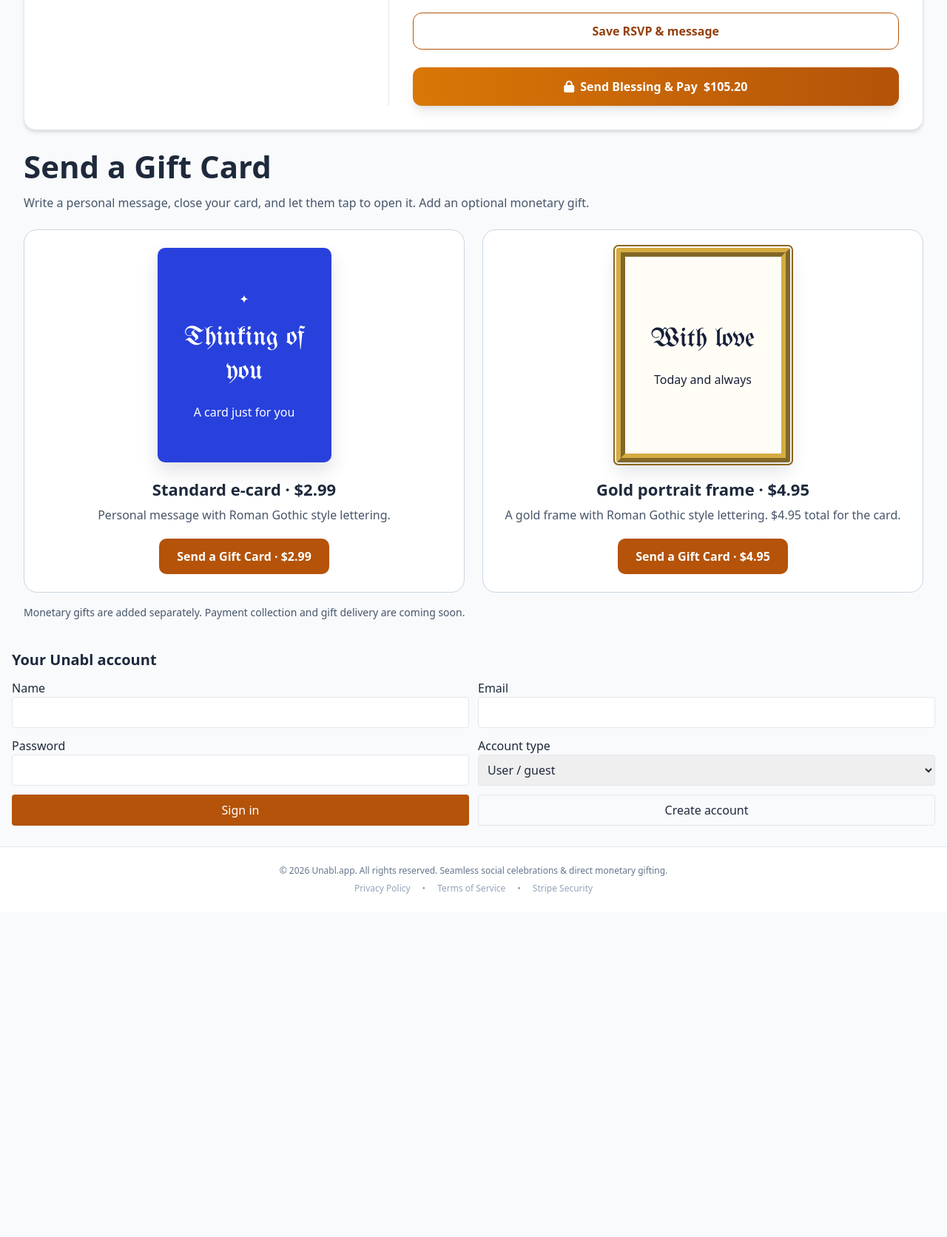
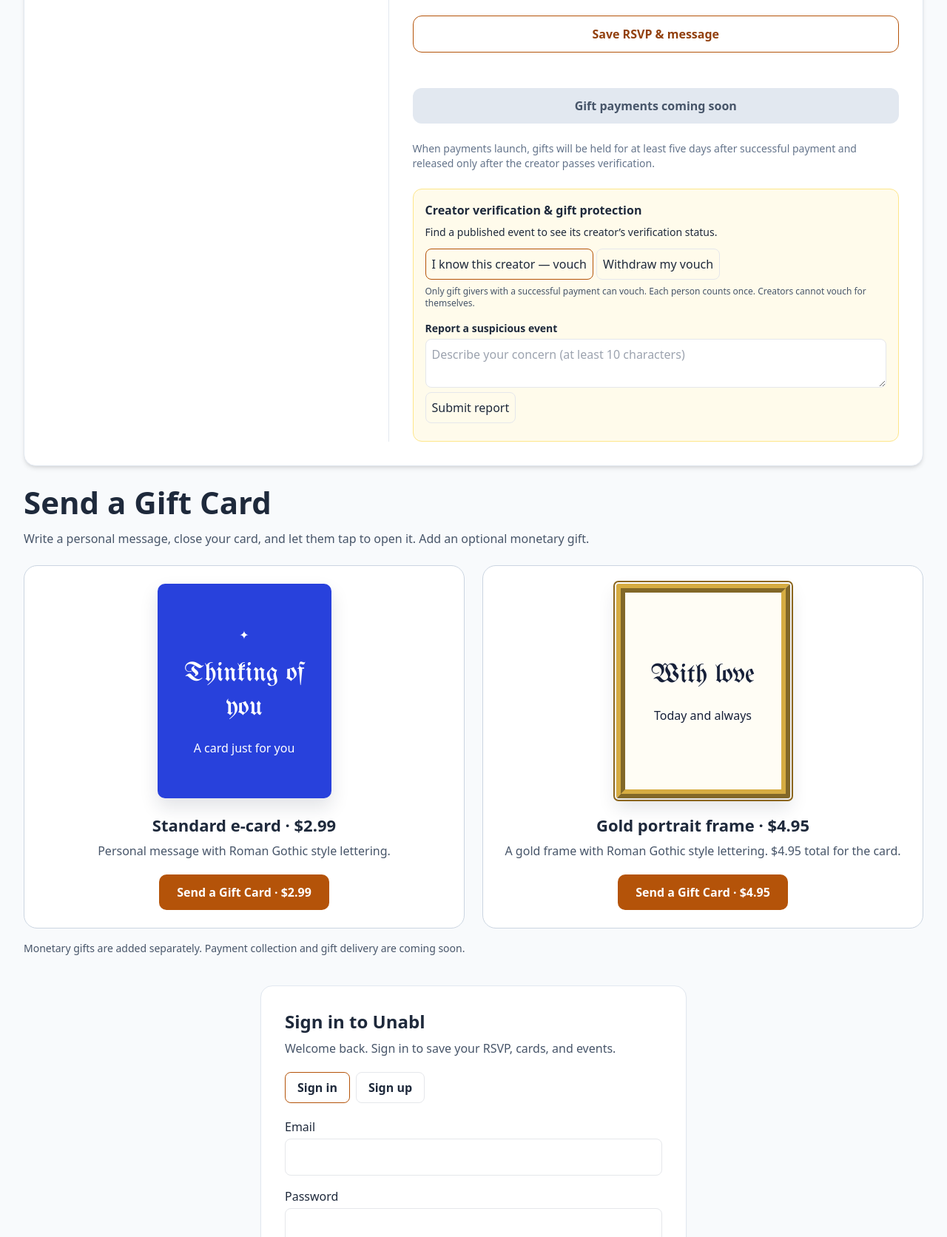
Before and after one commit to DSangHub/unabl, a plain HTML site: page index.html in a window 1280 px wide. Shown: the part 1128-2800 px from the top of the page at 74% size. Before the commit the page ends 2361 px from the top, so only its background shows below. Drawn offline with nearby package versions, Linux system fonts and the light colour scheme; a script that the page names is missing.

Commit message:
Add signup/signin and creator verification controls

```diff
--- a/index.html
+++ b/index.html
@@ -41,7 +41,7 @@
 
   <!-- Header / Navigation -->
   <header class="bg-white border-b border-slate-200 sticky top-0 z-50">
-    <div class="max-w-7xl mx-auto px-4 sm:px-6 lg:px-8 h-16 flex items-center justify-between">
+    <div class="max-w-7xl mx-auto px-4 sm:px-6 lg:px-8 min-h-16 py-3 flex flex-wrap gap-3 items-center justify-between">
       <div class="flex items-center gap-3">
         <div class="bg-gradient-to-tr from-amber-500 to-violet-600 text-white font-black text-xl p-2 rounded-xl tracking-wider">
           UB
@@ -53,7 +53,9 @@
       </div>
 
       <!-- Language Switcher & Geo Indicator -->
-      <div class="flex items-center gap-3">
+      <div class="flex items-center flex-wrap gap-2">
+        <a id="header-signin" href="#account" class="text-sm font-semibold text-amber-800 px-2 py-2">Sign in</a>
+        <a id="header-signup" href="#account" class="bg-amber-700 text-white text-sm font-semibold px-3 py-2 rounded-lg">Sign up</a>
         <div id="geoBadge" class="hidden sm:flex items-center gap-1.5 bg-slate-100 text-slate-600 text-xs px-3 py-1.5 rounded-full border border-slate-200">
           <i class="fa-solid fa-location-dot text-amber-500"></i>
           <span id="geoText">Detecting Location...</span>
@@ -123,7 +125,7 @@
           <div class="inline-block bg-violet-100 text-violet-700 font-semibold text-xs px-3 py-1 rounded-full uppercase tracking-wider" id="eventCategory">
             Wedding Celebration
           </div>
-          <h2 class="text-2xl font-bold text-slate-900" id="eventTitle">Maya & Raj's Wedding</h2>
+          <h2 class="text-2xl font-bold text-slate-900" id="eventTitle">Maya & Raj's Wedding</h2><span id="creator-badge" class="inline-block mt-2 text-sm text-slate-500">Sample event · not verified</span>
           <p class="text-xs text-amber-600 font-bold tracking-wide" id="displayHashtag">#MayaAndRaj2026</p>
 
           <div class="space-y-3 text-sm text-slate-600 pt-2">
@@ -236,9 +238,17 @@
 
           <button id="rsvp-save" type="button" class="w-full border border-amber-700 text-amber-800 font-bold p-3 rounded-xl">Save RSVP & message</button><p id="event-status" role="status" aria-live="polite"></p>
 <!-- Submit Button -->
-          <button onclick="processCheckout()" class="w-full bg-gradient-to-r from-amber-600 to-amber-700 hover:from-amber-700 hover:to-amber-800 text-white font-extrabold py-3.5 rounded-xl shadow-lg hover:shadow-xl transition flex items-center justify-center gap-2">
-            <i class="fa-solid fa-lock"></i> Send Blessing & Pay <span id="btnPayTotal">$105.20</span>
-          </button>
+          <button type="button" disabled class="w-full bg-slate-200 text-slate-600 font-bold py-3 rounded-xl">Gift payments coming soon<span id="btnPayTotal" hidden>$105.20</span></button>
+          <p class="text-sm text-slate-500">When payments launch, gifts will be held for at least five days after successful payment and released only after the creator passes verification.</p>
+          <div class="border border-amber-200 bg-amber-50 rounded-xl p-4 mt-4">
+            <h3 class="font-bold">Creator verification &amp; gift protection</h3>
+            <p id="creator-trust-detail" class="text-sm mt-2">Find a published event to see its creator’s verification status.</p>
+            <button id="vouch-creator" type="button" class="border border-amber-700 rounded-lg p-2 mt-3">I know this creator — vouch</button>
+            <button id="withdraw-vouch" type="button" class="border rounded-lg p-2 mt-3">Withdraw my vouch</button>
+            <p class="text-xs text-slate-600 mt-2">Only gift givers with a successful payment can vouch. Each person counts once. Creators cannot vouch for themselves.</p>
+            <form id="fraud-report-form" class="mt-4"><label class="block text-sm font-semibold" for="fraud-reason">Report a suspicious event</label><textarea id="fraud-reason" required minlength="10" maxlength="2000" class="w-full border rounded-lg p-2 mt-1" placeholder="Describe your concern (at least 10 characters)"></textarea><button type="submit" class="border rounded-lg p-2">Submit report</button></form>
+            <p id="trust-action-status" role="status" aria-live="polite" class="text-sm mt-2"></p>
+          </div>
         </div>
       </div>
     <section class="ecard-options" aria-labelledby="ecard-heading">
@@ -470,7 +480,21 @@
     </div>
 
   </main>
-<section class="max-w-7xl mx-auto w-full p-4" aria-labelledby="account-title"><h2 id="account-title" class="text-xl font-bold">Your Unabl account</h2><form id="account-form" class="grid sm:grid-cols-2 gap-3 mt-3"><label>Name<input id="account-name" maxlength="100" class="block w-full border rounded p-2" autocomplete="name"></label><label>Email<input id="account-email" type="email" required class="block w-full border rounded p-2" autocomplete="email"></label><label>Password<input id="account-password" type="password" minlength="8" required class="block w-full border rounded p-2" autocomplete="current-password"></label><label>Account type<select id="account-kind" class="block w-full border rounded p-2"><option value="user">User / guest</option><option value="creator">Event creator</option></select></label><button type="submit" class="bg-amber-700 text-white p-2 rounded">Sign in</button><button type="button" id="account-signup" class="border p-2 rounded">Create account</button></form><div id="account-signed-in" hidden><span id="account-user"></span> <button id="account-signout" type="button" class="border p-2 rounded">Sign out</button></div><p id="account-status" role="status" aria-live="polite" class="mt-2"></p><div id="my-events" class="mt-3"></div></section>
+<section id="account" class="max-w-7xl mx-auto w-full p-4" style="scroll-margin-top:120px" aria-labelledby="account-title">
+<div class="bg-white border border-slate-200 rounded-2xl p-5 sm:p-8 max-w-xl mx-auto shadow-sm">
+<h2 id="account-title" class="text-2xl font-bold">Sign in to Unabl</h2>
+<p id="account-description" class="text-slate-600 mt-2">Welcome back. Sign in to save your RSVP, cards, and events.</p>
+<div id="account-modes" class="flex gap-2 mt-5" role="group" aria-label="Account access">
+<button id="account-mode-signin" type="button" aria-pressed="true" class="border border-amber-700 rounded-lg px-4 py-2 font-semibold">Sign in</button>
+<button id="account-signup" type="button" aria-pressed="false" class="border rounded-lg px-4 py-2 font-semibold">Sign up</button></div>
+<form id="account-form" class="grid gap-4 mt-5">
+<label id="account-name-field" hidden>Name<input id="account-name" maxlength="100" class="block w-full border rounded-lg p-3 mt-1" autocomplete="name"></label>
+<label>Email<input id="account-email" type="email" required class="block w-full border rounded-lg p-3 mt-1" autocomplete="email"></label>
+<label>Password<input id="account-password" type="password" required class="block w-full border rounded-lg p-3 mt-1" autocomplete="current-password"><span id="account-password-help" hidden class="text-sm text-slate-500">Use at least 8 characters.</span></label>
+<label id="account-kind-field" hidden>Account type<select id="account-kind" class="block w-full border rounded-lg p-3 mt-1"><option value="user">User / guest</option><option value="creator">Event creator</option></select></label>
+<button id="account-submit" type="submit" class="bg-amber-700 text-white p-3 rounded-lg font-semibold">Sign in</button></form>
+<div id="account-signed-in" hidden class="mt-4"><span id="account-user"></span> <button id="account-signout" type="button" class="border p-2 rounded-lg">Sign out</button></div>
+<p id="account-status" role="status" aria-live="polite" class="mt-3 text-sm"></p><div id="creator-verification-panel" hidden class="border border-amber-200 bg-amber-50 rounded-xl p-4 mt-4"><h3 class="font-bold">★ Event creator verification</h3><p class="text-sm mt-2">Get identity approval and vouches from three different paid gift givers to qualify for a verified star. Unresolved fraud reports block release.</p><p class="text-sm mt-2">Gifts have a minimum five-day hold from successful payment. Verification, payment clearance, and review can take longer. Payments are not live yet.</p><p id="verification-progress" class="text-sm mt-2"></p><button id="request-verification" type="button" class="bg-amber-700 text-white rounded-lg p-2 mt-3">Request verification</button><p class="text-xs text-slate-500 mt-2">Do not upload ID documents here. Identity checks will use secure Stripe onboarding when it is connected.</p></div><div id="my-events" class="mt-3"></div></div></section>
 
   <!-- Host Thank You E-Card Modal -->
   <div id="ackModal" class="fixed inset-0 bg-slate-900/60 backdrop-blur-sm hidden items-center justify-center z-50 p-4">
```
